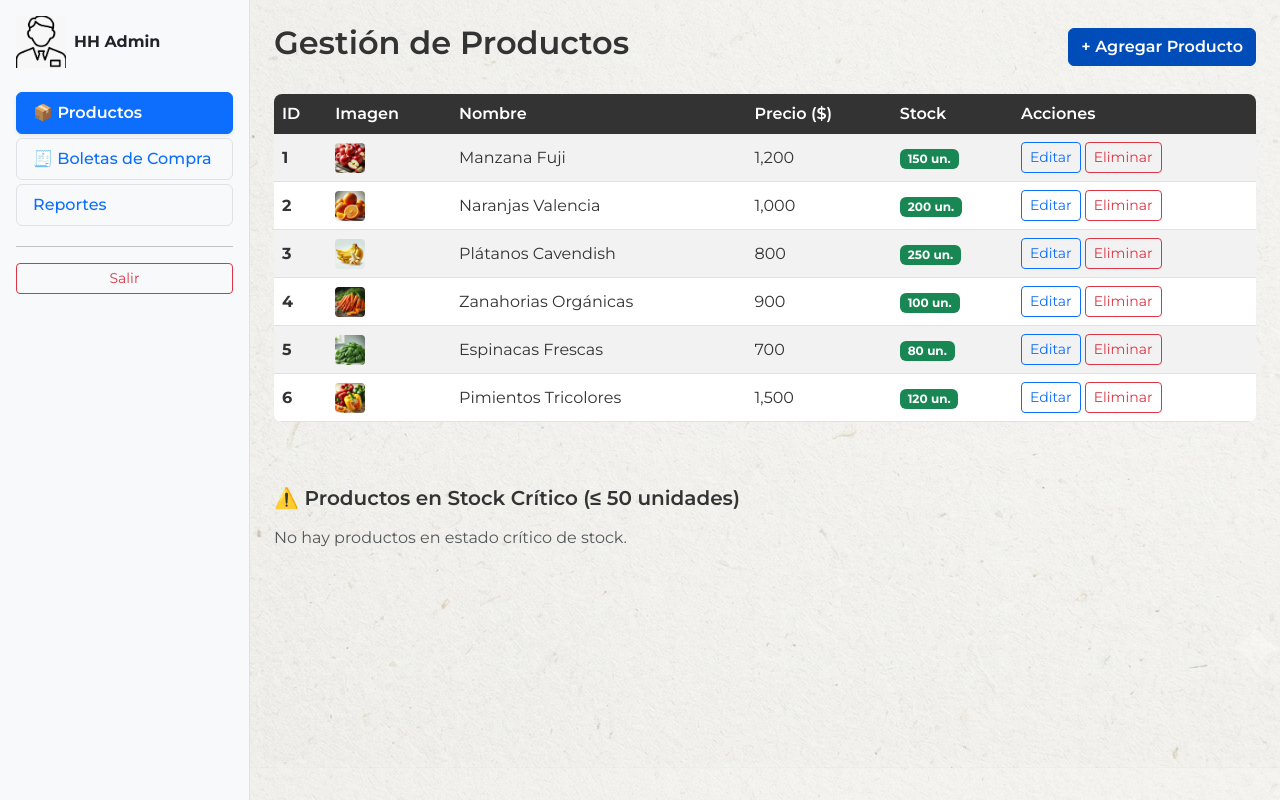
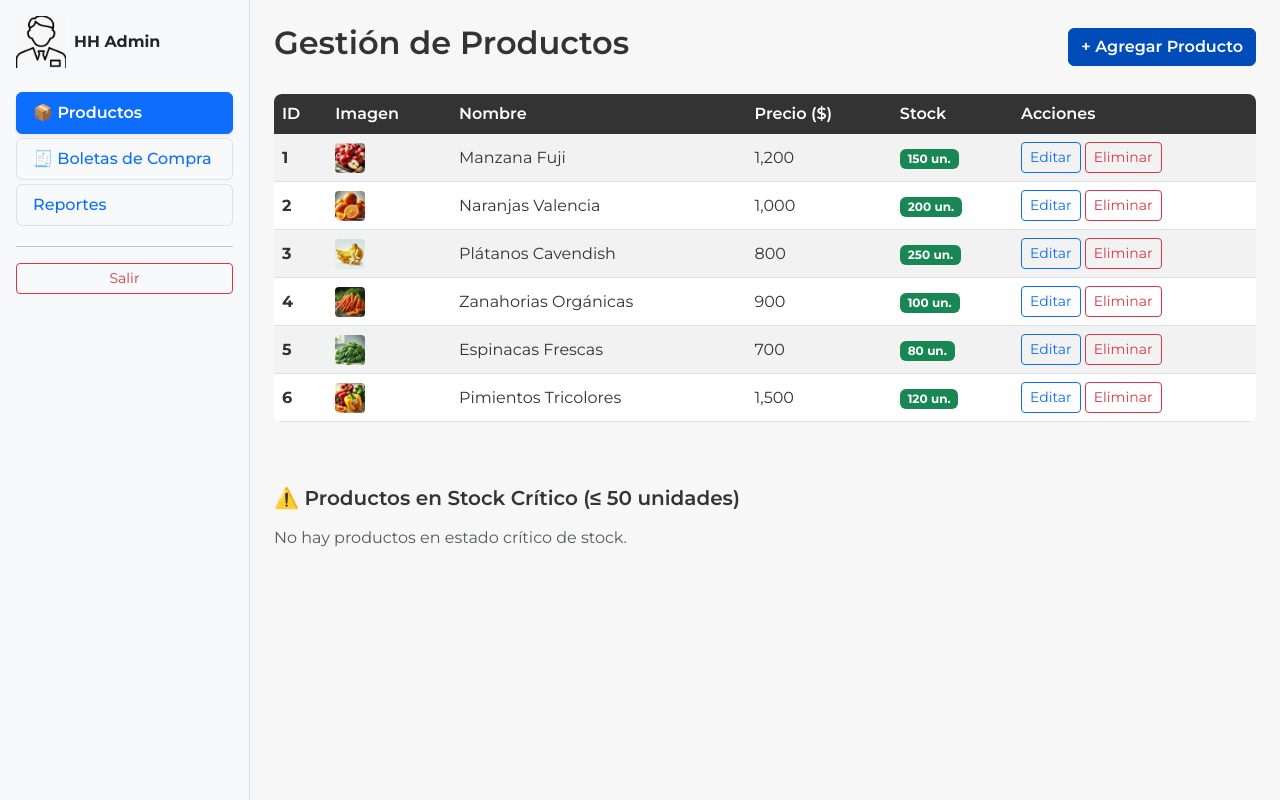
Before and after one commit to Alcoh0lgel/Huerto-hogar-react, a React (Vite) app: page /admin/productos in a window 1280 px wide. Built offline with nearby package versions, Linux system fonts and the light colour scheme.

Commit message:
Cambio en el css de la gestion de productos

```diff
--- a/src/pages/admin/gestionproductos/gestion_productos.module.css
+++ b/src/pages/admin/gestionproductos/gestion_productos.module.css
@@ -6,8 +6,6 @@
     min-height: 100vh;
     font-family: "Montserrat", sans-serif;
     background-color: #F7F7F7;
-    background-image: url("/img/papelreciclado.png");
-    background-repeat: repeat;
 }
 
 @media (min-width: 768px) {
```
